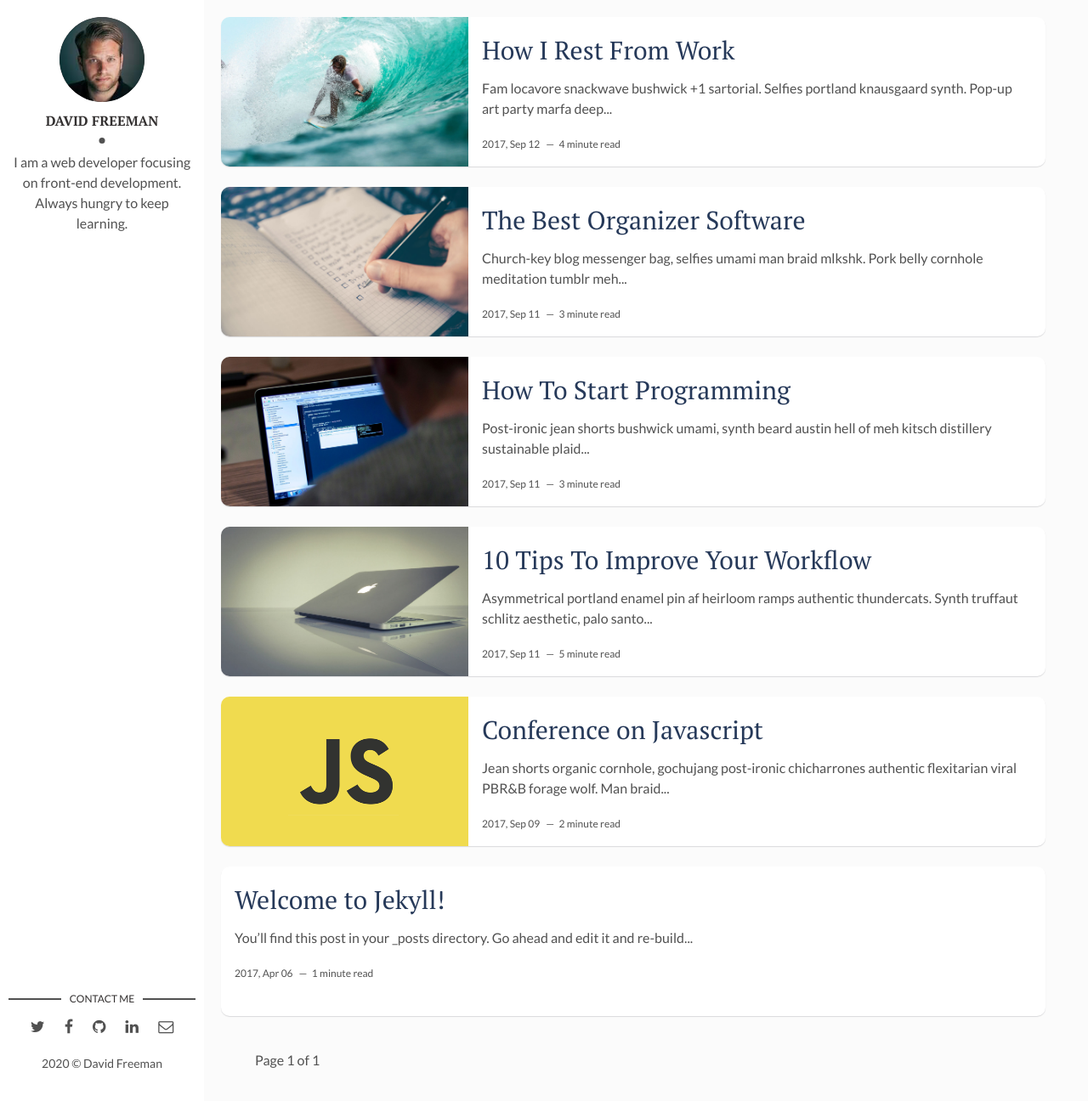
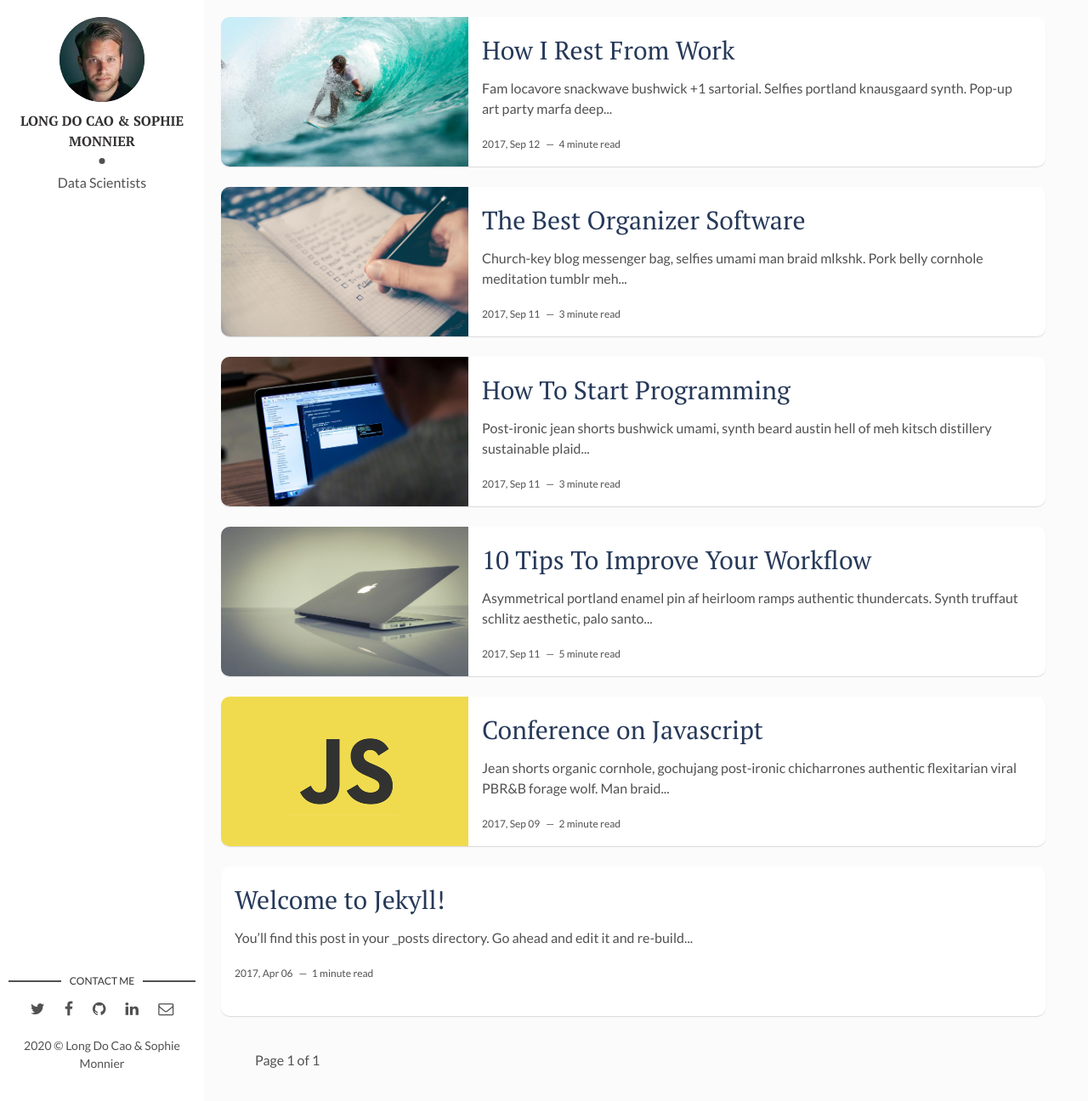
Before and after one commit to import-podcast/import-podcast.github.io, a Jekyll site: the page built from index.html, in a window 1280 px wide and 1296 px high. Shown: the whole window at 85% size. Built offline with Jekyll 4.4.1, drawn with Linux system fonts in a browser that asks for light colours; the list of posts is cut into pages by our own code.

Commit message:
fix: change baseurl

```diff
--- a/_config.yml
+++ b/_config.yml
@@ -4,14 +4,14 @@ description: > # this means to ignore newlines until "baseurl:"
   line in _config.yml. It will appear in your document head meta (for
   Google search results) and in your feed.xml site description.
 permalink: ':title/'
-baseurl: "/flexible-jekyll" # the subpath of your site, e.g. /blog
-url: "" # the base hostname & protocol for your site, e.g. http://example.com
+baseurl: "/episodes" # the subpath of your site, e.g. /blog
+url: "https://import-podcast.ai" # the base hostname & protocol for your site, e.g. http://example.com
 site-twitter: #if your site has a twitter account, enter it here
 
 # Author Settings
-author: David Freeman # add your name
+author: Long Do Cao & Sophie Monnier # add your name
 author-img: david-freeman.jpg # add your photo
-about-author: I am a web developer focusing on front-end development. Always hungry to keep learning. # add description
+about-author: Data Scientists # add description
 social-twitter: # add your Twitter handle
 social-facebook: # add your Facebook handle
 social-github: artemsheludko # add your Github handle
```
